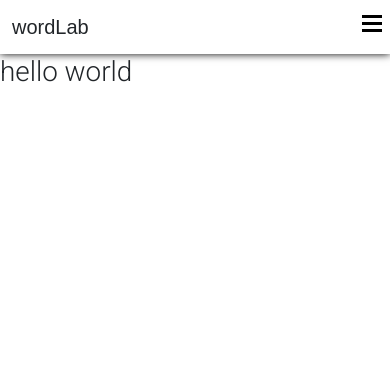
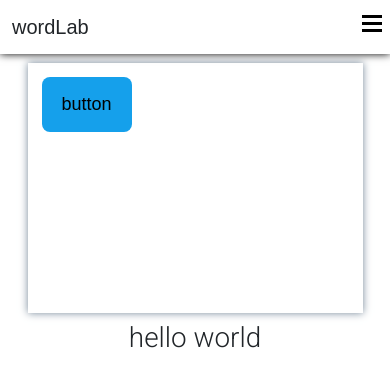
Before and after one commit to silentwolf-dev/wordlab-front-end, a React (Create React App) app: page / in a window 390 px wide. Shown: the top 386 px of the page. Built offline with nearby package versions, Linux system fonts and the light colour scheme.

Commit message:
new components created

```diff
--- /dev/null
+++ b/src/components/Buttons.jsx
@@ -0,0 +1,17 @@
+
+import React from 'react'
+import "../styles/ui/index.css"
+
+
+
+export const ButtonPrimary = ({type, content, handleClick}) => {
+    return (
+        <button
+         type={type || "button"}
+         className="button-primary"
+         onClick={handleClick || null}
+         >
+           {content || "button"}
+        </button>
+    )
+}
--- /dev/null
+++ b/src/components/forms/signup/signup.css
@@ -0,0 +1,3 @@
+a {
+    width: fit-content;
+}
--- a/src/components/forms/signup/signup.jsx
+++ b/src/components/forms/signup/signup.jsx
@@ -1,5 +1,5 @@
 import {Component} from 'react'
-
+import FormContainer from '../FormContainer';
 
 class Signup extends Component {
 
@@ -24,9 +24,9 @@ class Signup extends Component {
     }
 
     render(){
-        return(
-          null
-        )
+       // const {step} = this.state;
+
+        return null
     }
 }
 
--- a/src/components/navbar/navbar.css
+++ b/src/components/navbar/navbar.css
@@ -6,6 +6,7 @@
     justify-content: flex-end;
     width: 100%;
     height: 70px;
+    transition: ease-in-out;
     align-items: center;
     background-color: white;
     box-shadow: 0px 0px 8px black;
--- /dev/null
+++ b/src/components/ui/SimpleForm.jsx
@@ -0,0 +1,22 @@
+import React from 'react'
+import "../../styles/ui/index.css"
+
+
+export const Input = ({type, handleClick, placeholder})=>{
+    return(
+        <input
+          type={type || "text"}
+          className="ui_form-input"
+          placeholder={placeholder}
+          onClick={handleClick || null}
+        />
+    )
+}
+
+export const SimpleForm = (props) => {
+    return (
+        <form onSubmit={props.handleSubmit || null}  className="simpleform_ui">
+           {props.children}
+        </form>
+    )
+}
--- a/src/pages/home.jsx
+++ b/src/pages/home.jsx
@@ -1,7 +1,15 @@
+import {
+    SimpleForm,
+    Input
+} from '../components/ui/SimpleForm'
 
+import {ButtonPrimary, } from "../components/Buttons"
 function Home(){
     return(
         <div className='home Pages'>
+            <SimpleForm>
+                  <ButtonPrimary/>
+            </SimpleForm>
           <h1>hello world</h1>
        </div>
     )
--- a/src/styles/index.css
+++ b/src/styles/index.css
@@ -21,6 +21,10 @@
 @media (max-width: 500px){
     .Pages {
         margin-top: 55px;
+        align-items: center;
+        flex-direction: column;
+        position: relative;
+        display: flex;
     }
 }
 
--- /dev/null
+++ b/src/styles/ui/index.css
@@ -0,0 +1,46 @@
+.simpleform_ui {
+    width: 390px;
+    padding: 14px;
+    margin: 8px;
+    background-color: white;
+    box-shadow: 0px 0px 8px lightslategray;
+    height: 250px;
+}
+
+.ui_form-input {
+    padding: 12px 20px;
+    border: none;
+    width: 100%;
+    border-radius: 8px;
+    box-sizing: border-box;
+    transition: ease-in-out;
+    background-color: #f1f1f1;
+}
+
+.ui_form-input:focus{
+    outline: 3px solid #589ac7;
+}
+
+
+
+.button-primary {
+   background-color: #15a0eb;
+   padding: 14px 20px;
+   border: none;
+   transition: ease-in-out;
+   border-radius: 8px;
+   font-size: 18px;
+}
+
+.button-primary:hover{
+  background-color:#0687cc;
+  color: rgb(250, 249, 249);
+  cursor: pointer;
+}
+
+@media  (max-width: 500px) {
+    .simpleform_ui {
+        width: 335px;
+        font-family: Arial, Helvetica, sans-serif;
+    }
+}
```
Also changed, not shown: src/components/FormContainer.jsx (deleted, +0 -11 lines), src/components/forms/signup/userDetails.jsx (+27 -2 lines), src/components/forms/FormContainer.jsx (added).
